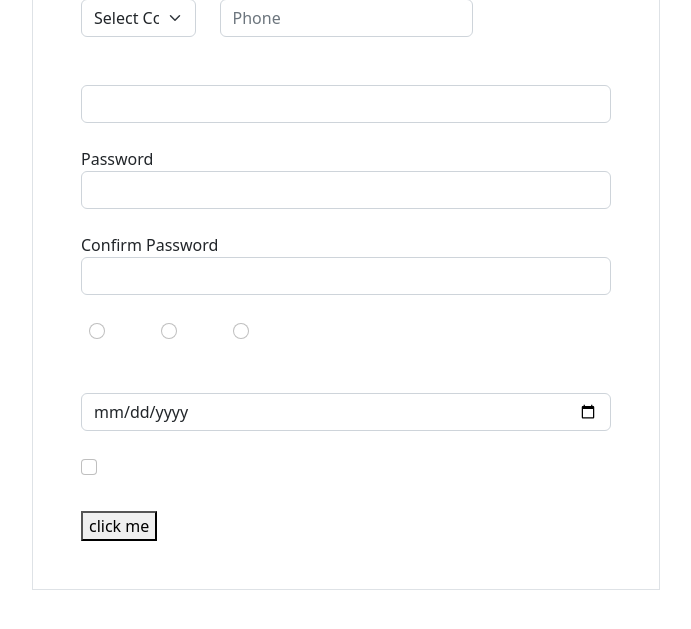
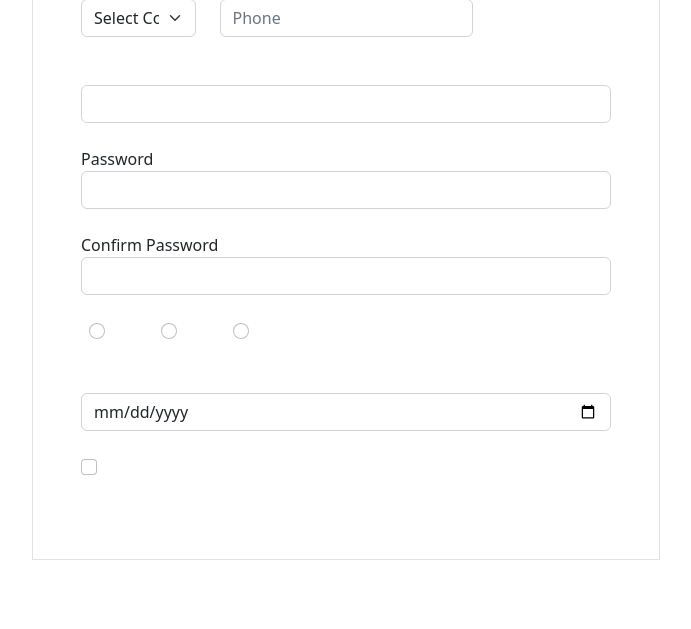
Before and after one commit to its-ZEHRI/Referral, a PHP site: page /reg.php?d=1 in a window 1280 px wide. Shown: the part 122-751 px from the top of the page, without its empty margins (294-985 px from the left). Run offline with PHP 8.4, Linux system fonts and the light colour scheme; data that the repository does not hold is empty; a stand-in replaces the project's code that opens the database connection; some libraries are stand-ins or nearby versions.

Commit message:
remove button

```diff
--- a/reg.php
+++ b/reg.php
@@ -151,7 +151,6 @@ $countries = $obj->getCountries();
             <button type="submit" id="submit_form" class="btn mt-3 w-100" style="background-color:<?php echo $form_data->button_background_color ?>; color:<?php echo $form_data->button_text_color ?>"><?php echo $form_data->submit_btn_text ?></button>
           </div>
         </form>
-        <button id="ref_button">click me</button>
       </div>
     </div>
     <div class="col-md-3"></div>
```
Also changed, not shown: assets/images/Your paragraph text (1).png (added).
